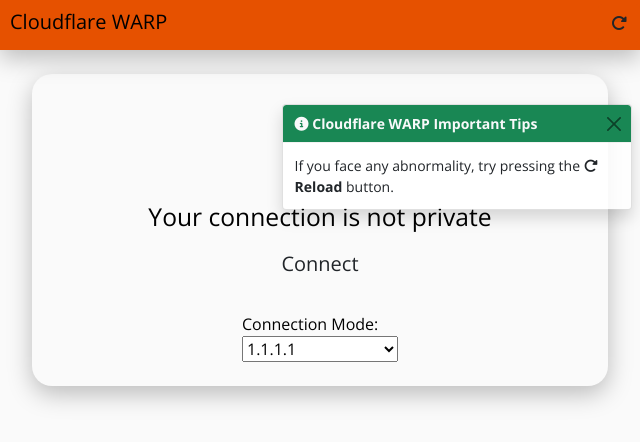
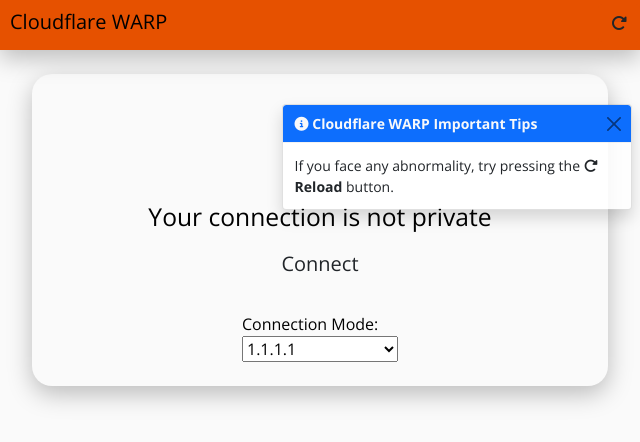
Before and after one commit to ImperialStranger/project-cloudflare-warp-gui, an Electron app: page index.html in a window 640 px wide. Drawn offline with nearby package versions, Linux system fonts and the light colour scheme; no server answers; some icons are missing.

Commit message:
Update index.html

```diff
--- a/index.html
+++ b/index.html
@@ -37,7 +37,7 @@
       </form>
     </div>
       <div class="toast" role="alert" aria-live="assertive" aria-atomic="true">
-        <div class="toast-header bg-success text-light">
+        <div class="toast-header bg-primary text-light">
           <!-- <img src="..." class="rounded me-2" alt="..."> -->
           <strong class="me-auto"><i class="fas fa-info-circle"></i> Cloudflare WARP Important Tips</strong>
           <button type="button" class="btn-close" data-bs-dismiss="toast" aria-label="Close"></button>
```
